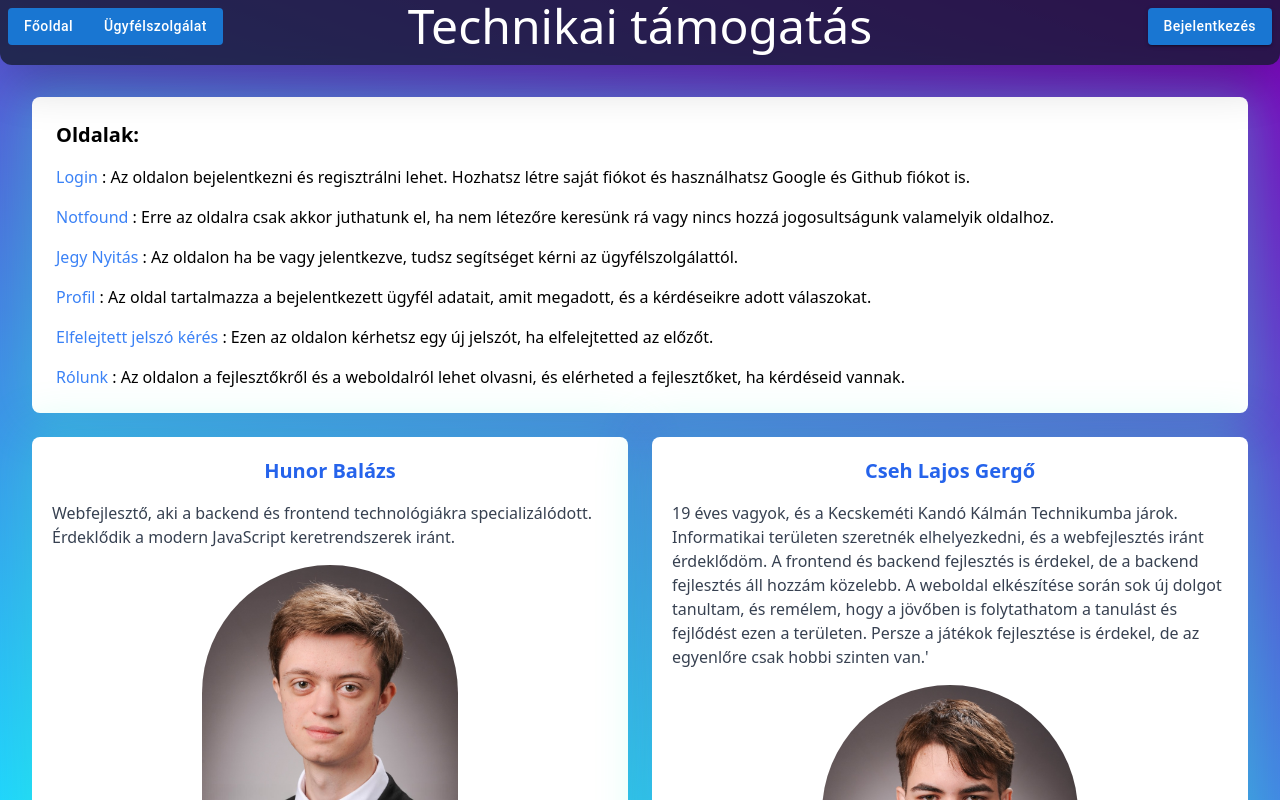
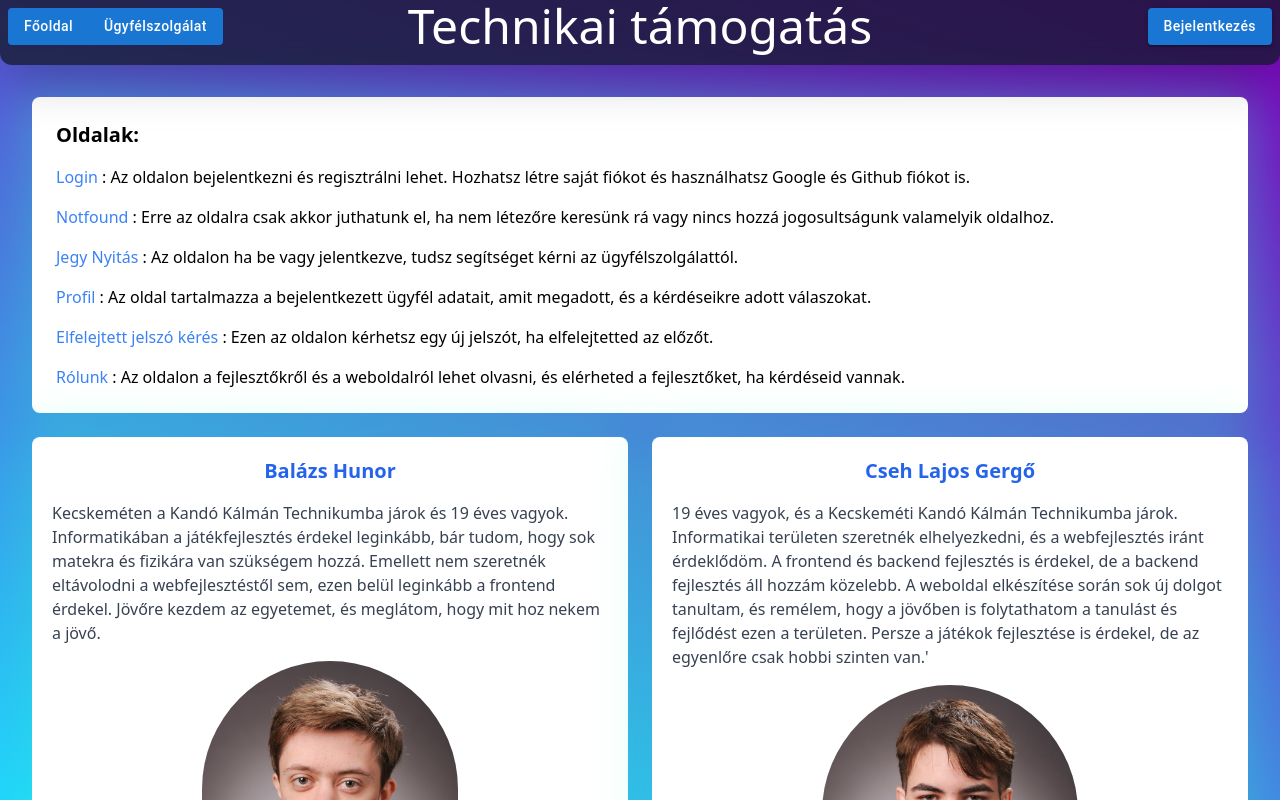
Before and after one commit to balhun/techsupport, a React (Vite) app: page /about in a window 1280 px wide. Shown: the top 800 px of the page. Built offline with nearby package versions, Linux system fonts and the light colour scheme; no server answers.

Commit message:
Leírásom, Hunor.jsx

```diff
--- a/src/pages/About.jsx
+++ b/src/pages/About.jsx
@@ -61,12 +61,14 @@ export default function About() {
         <div className="flex justify-between gap-6">
           <div className="w-1/2 p-5 glowing bg-white rounded-lg shadow-md">
             <h2 className="text-xl font-semibold text-center text-blue-600 mb-4">
-              Hunor Balázs
+              Balázs Hunor
             </h2>
             <p className="text-gray-700 mb-4">
-              Webfejlesztő, aki a backend és frontend technológiákra
-              specializálódott. Érdeklődik a modern JavaScript keretrendszerek
-              iránt.
+              Kecskeméten a Kandó Kálmán Technikumba járok és 19 éves vagyok.
+              Informatikában a játékfejlesztés érdekel leginkább, bár tudom, hogy
+              sok matekra és fizikára van szükségem hozzá. Emellett nem szeretnék
+              eltávolodni a webfejlesztéstől sem, ezen belül leginkább a frontend érdekel.
+              Jövőre kezdem az egyetemet, és meglátom, hogy mit hoz nekem a jövő.
             </p>
             <img
               src={hunorBalazs}
```
